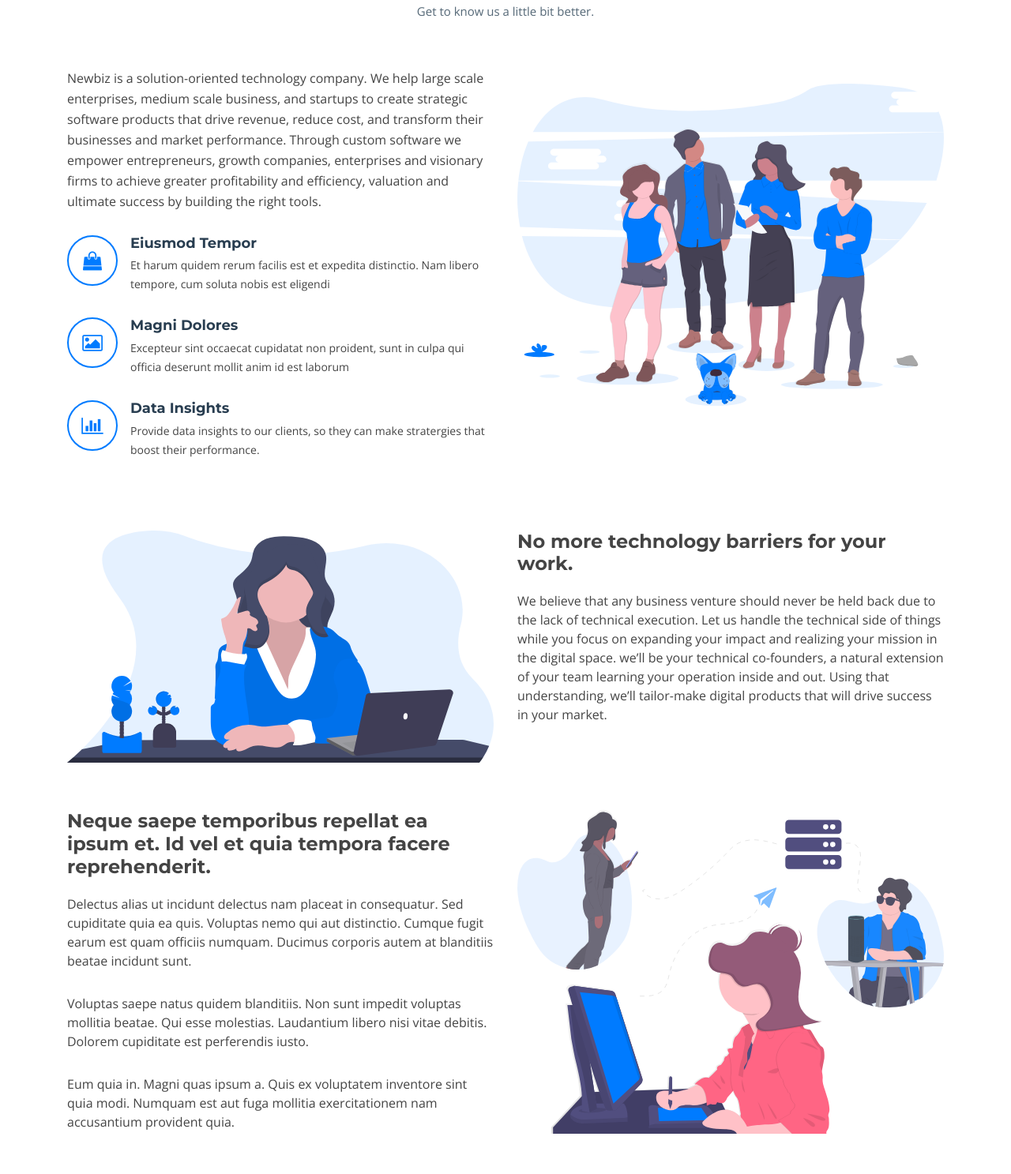
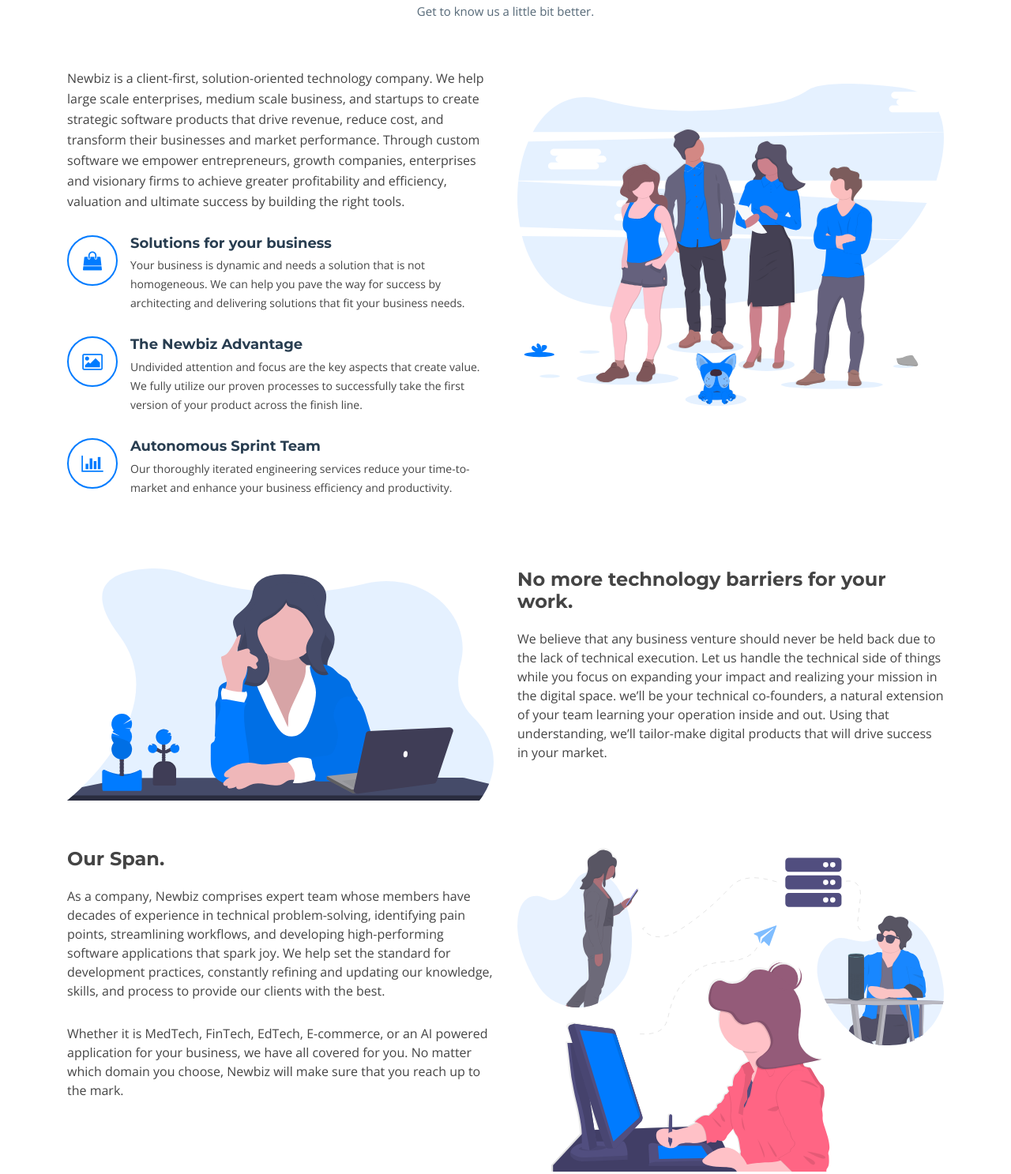
Before and after one commit to mb03748/Website, a plain HTML site: page index.html in a window 1280 px wide. Shown: the part 754-2241 px from the top of the page at 79% size. Drawn offline with nearby package versions, Linux system fonts and the light colour scheme; files whose address does not match are found by name.

Commit message:
Add files via upload

```diff
--- a/index.html
+++ b/index.html
@@ -54,8 +54,9 @@
           <li class="active"><a href="#intro">Home</a></li>
           <li><a href="#about">About Us</a></li>
           <li><a href="#services">Services</a></li>
-          <li><a href="#portfolio">Portfolio</a></li>
+          <!-- <li><a href="#portfolio">Portfolio</a></li> -->
           <li><a href="#team">Team</a></li>
+          <!--
           <li class="drop-down"><a href="">Drop Down</a>
             <ul>
               <li><a href="#">Drop Down 1</a></li>
@@ -73,6 +74,7 @@
               <li><a href="#">Drop Down 5</a></li>
             </ul>
           </li>
+          -->
           <li><a href="#contact">Contact Us</a></li>
         </ul>
       </nav><!-- .main-nav -->
@@ -118,27 +120,27 @@
 
           <div class="col-lg-6 content order-lg-1 order-2">
             <p>
-              Newbiz is a solution-oriented technology company. We help large scale enterprises, medium scale business, and startups to create strategic software products that drive revenue, reduce cost, and transform their businesses and market performance.
+              Newbiz is a client-first, solution-oriented technology company. We help large scale enterprises, medium scale business, and startups to create strategic software products that drive revenue, reduce cost, and transform their businesses and market performance.
 
               Through custom software we empower entrepreneurs, growth companies, enterprises and visionary firms to achieve greater profitability and efficiency, valuation and ultimate success by building the right tools.
             </p>
 
             <div class="icon-box wow fadeInUp">
               <div class="icon"><i class="fa fa-shopping-bag"></i></div>
-              <h4 class="title"><a href="">Eiusmod Tempor</a></h4>
-              <p class="description">Et harum quidem rerum facilis est et expedita distinctio. Nam libero tempore, cum soluta nobis est eligendi</p>
+              <h4 class="title"><a href="">Solutions for your business</a></h4>
+              <p class="description">Your business is dynamic and needs a solution that is not homogeneous. We can help you pave the way for success by architecting and delivering solutions that fit your business needs.</p>
             </div>
 
             <div class="icon-box wow fadeInUp" data-wow-delay="0.2s">
               <div class="icon"><i class="fa fa-photo"></i></div>
-              <h4 class="title"><a href="">Magni Dolores</a></h4>
-              <p class="description">Excepteur sint occaecat cupidatat non proident, sunt in culpa qui officia deserunt mollit anim id est laborum</p>
+              <h4 class="title"><a href="">The Newbiz Advantage</a></h4>
+              <p class="description">Undivided attention and focus are the key aspects that create value. We fully utilize our proven processes to successfully take the first version of your product across the finish line.</p>
             </div>
 
             <div class="icon-box wow fadeInUp" data-wow-delay="0.4s">
               <div class="icon"><i class="fa fa-bar-chart"></i></div>
-              <h4 class="title"><a href="">Data Insights</a></h4>
-              <p class="description">Provide data insights to our clients, so they can make stratergies that boost their performance. </p>
+              <h4 class="title"><a href="">Autonomous Sprint Team</a></h4>
+              <p class="description">Our thoroughly iterated engineering services reduce your time-to-market and enhance your business efficiency and productivity.</p>
             </div>
 
           </div>
@@ -166,15 +168,12 @@
           </div>
 
           <div class="col-lg-6 wow fadeInUp pt-4 pt-lg-0 order-2 order-lg-1">
-            <h4>Neque saepe temporibus repellat ea ipsum et. Id vel et quia tempora facere reprehenderit.</h4>
+            <h4>Our Span.</h4>
             <p>
-             Delectus alias ut incidunt delectus nam placeat in consequatur. Sed cupiditate quia ea quis. Voluptas nemo qui aut distinctio. Cumque fugit earum est quam officiis numquam. Ducimus corporis autem at blanditiis beatae incidunt sunt.
+              As a company, Newbiz comprises expert team whose members have decades of experience in technical problem-solving, identifying pain points, streamlining workflows, and developing high-performing software applications that spark joy. We help set the standard for development practices, constantly refining and updating our knowledge, skills, and process to provide our clients with the best.
             </p>
             <p>
-              Voluptas saepe natus quidem blanditiis. Non sunt impedit voluptas mollitia beatae. Qui esse molestias. Laudantium libero nisi vitae debitis. Dolorem cupiditate est perferendis iusto.
-            </p>
-            <p>
-              Eum quia in. Magni quas ipsum a. Quis ex voluptatem inventore sint quia modi. Numquam est aut fuga mollitia exercitationem nam accusantium provident quia.
+              Whether it is MedTech, FinTech, EdTech, E-commerce, or an AI powered application for your business, we have all covered for you. No matter which domain you choose, Newbiz will make sure that you reach up to the mark.
             </p>
           </div>
 
@@ -618,7 +617,7 @@
 
     <!--==========================
       Clients Section
-    ============================-->
+    ============================
     <section id="clients" class="section-bg">
 
       <div class="container">
@@ -684,7 +683,7 @@
 
     </section>
 
-    <!--==========================
+    ==========================
       Contact Section
     ============================-->
     <section id="contact">
```
